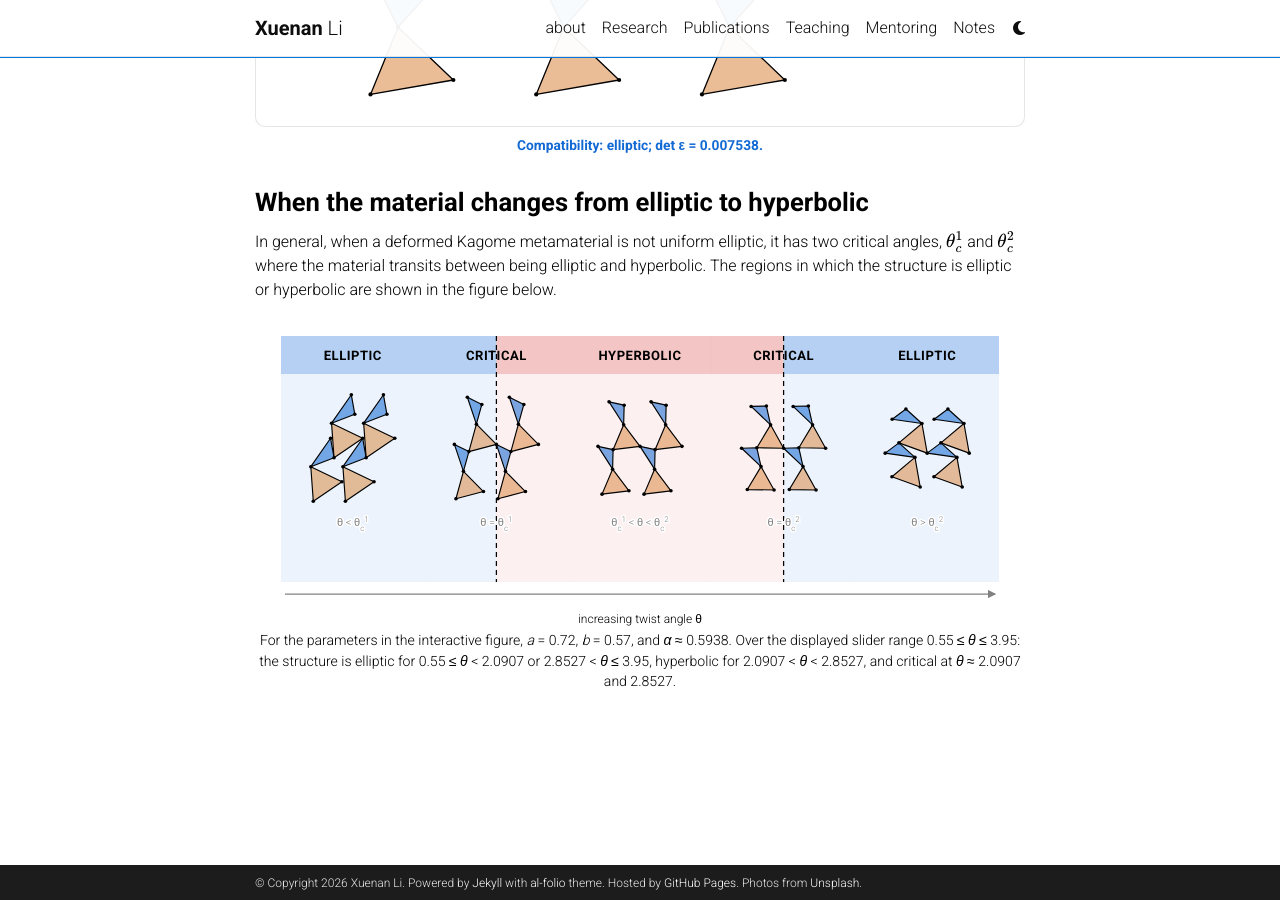
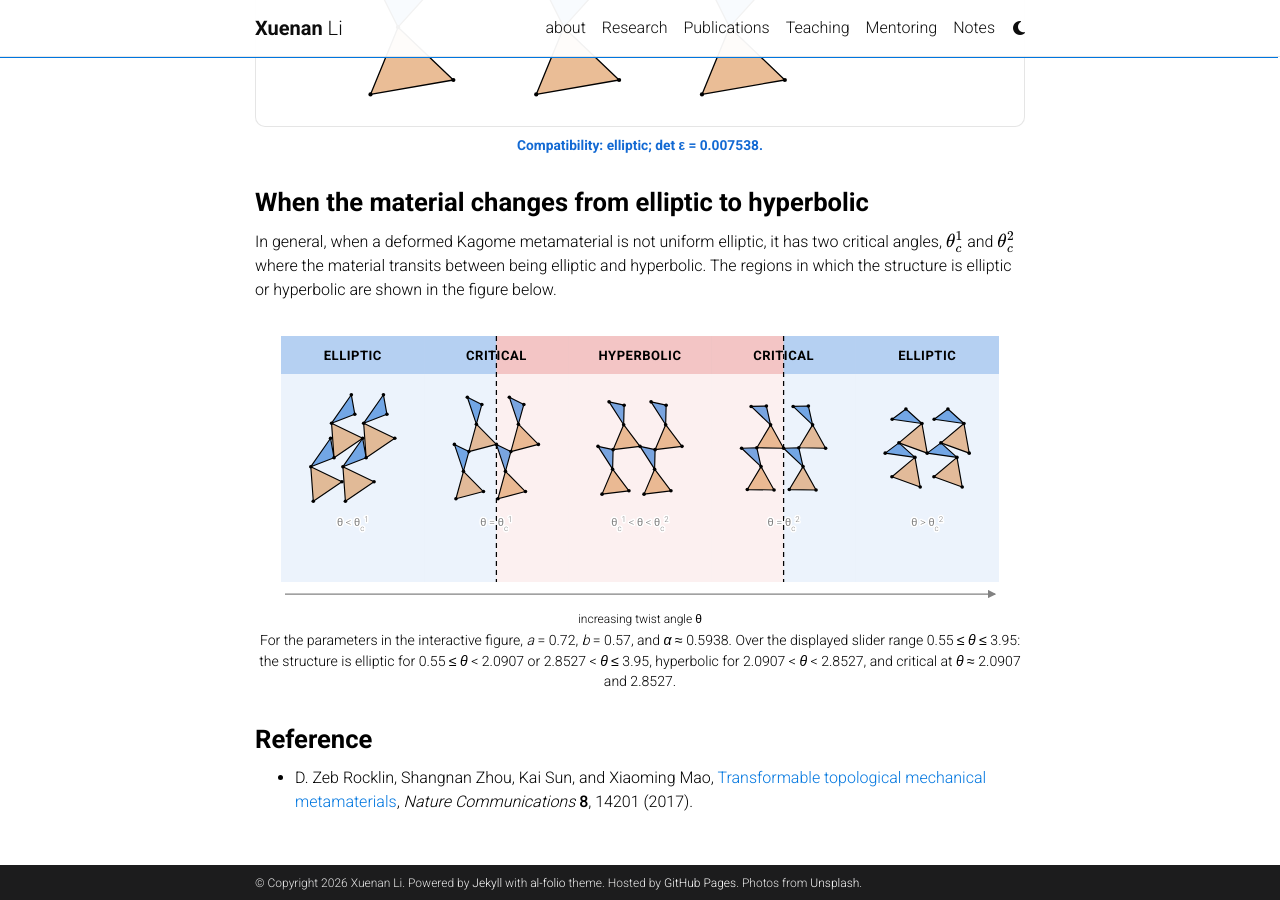
Before and after one commit to xuenanli/xuenanli.github.io, a Jekyll site: the page built from _notes/2026-08-28-deformed-kagome-metamaterial.md, in a window 1280 px wide and 900 px high, scrolled down 4822 px. Built offline with Jekyll 4.4.1, drawn with Linux system fonts in a browser that asks for light colours; comment, search, counter and statistics services are not loaded; a style sheet for code colours, icons or effects is not loaded.

Commit message:
Add transformable metamaterials reference

```diff
--- a/_notes/2026-08-28-deformed-kagome-metamaterial.md
+++ b/_notes/2026-08-28-deformed-kagome-metamaterial.md
@@ -175,4 +175,8 @@ In general, when a deformed Kagome metamaterial is not uniform elliptic, it has
 
 <div id="dk-regime-plot" class="dk-regime-row" aria-label="Elliptic and hyperbolic Kagome regimes"></div>
 
+## Reference
+
+- D. Zeb Rocklin, Shangnan Zhou, Kai Sun, and Xiaoming Mao, [Transformable topological mechanical metamaterials](https://doi.org/10.1038/ncomms14201), *Nature Communications* **8**, 14201 (2017).
+
 <script defer src="{{ '/assets/js/deformed_kagome.js' | relative_url }}"></script>
```
